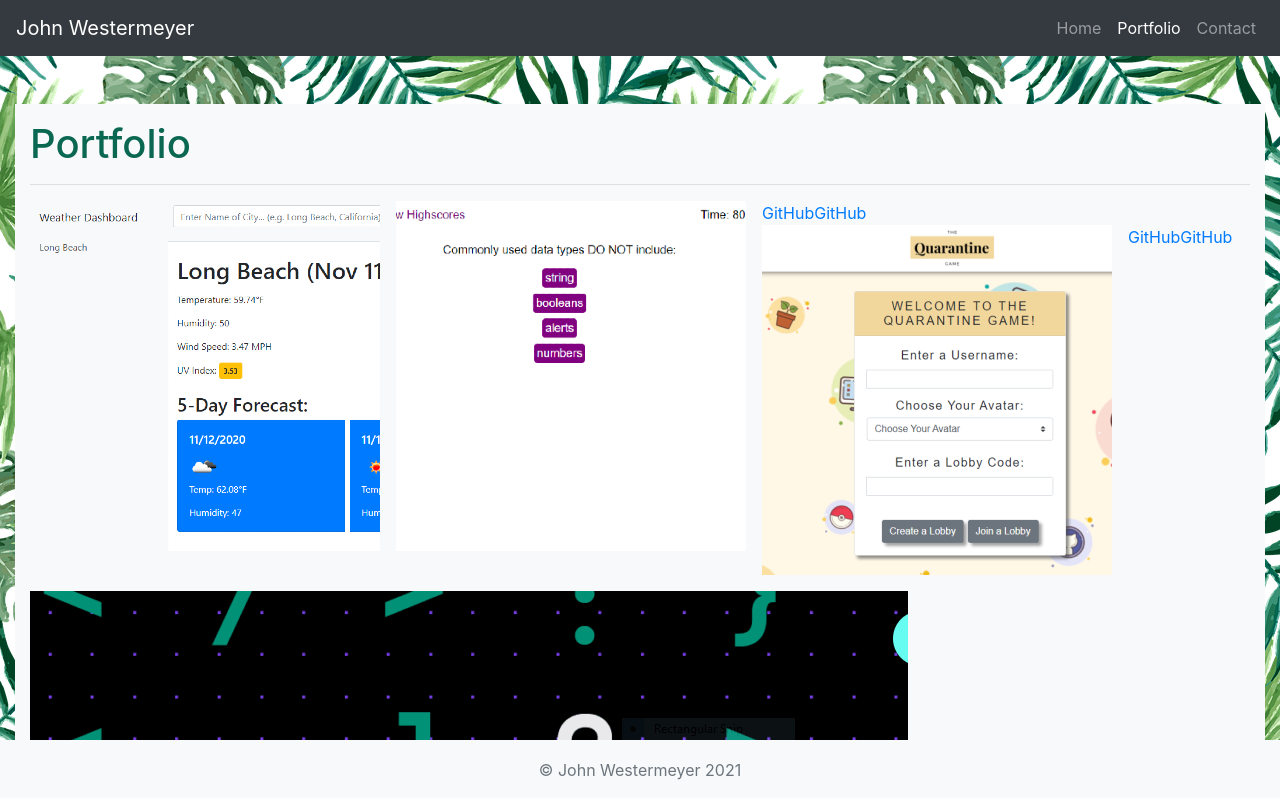
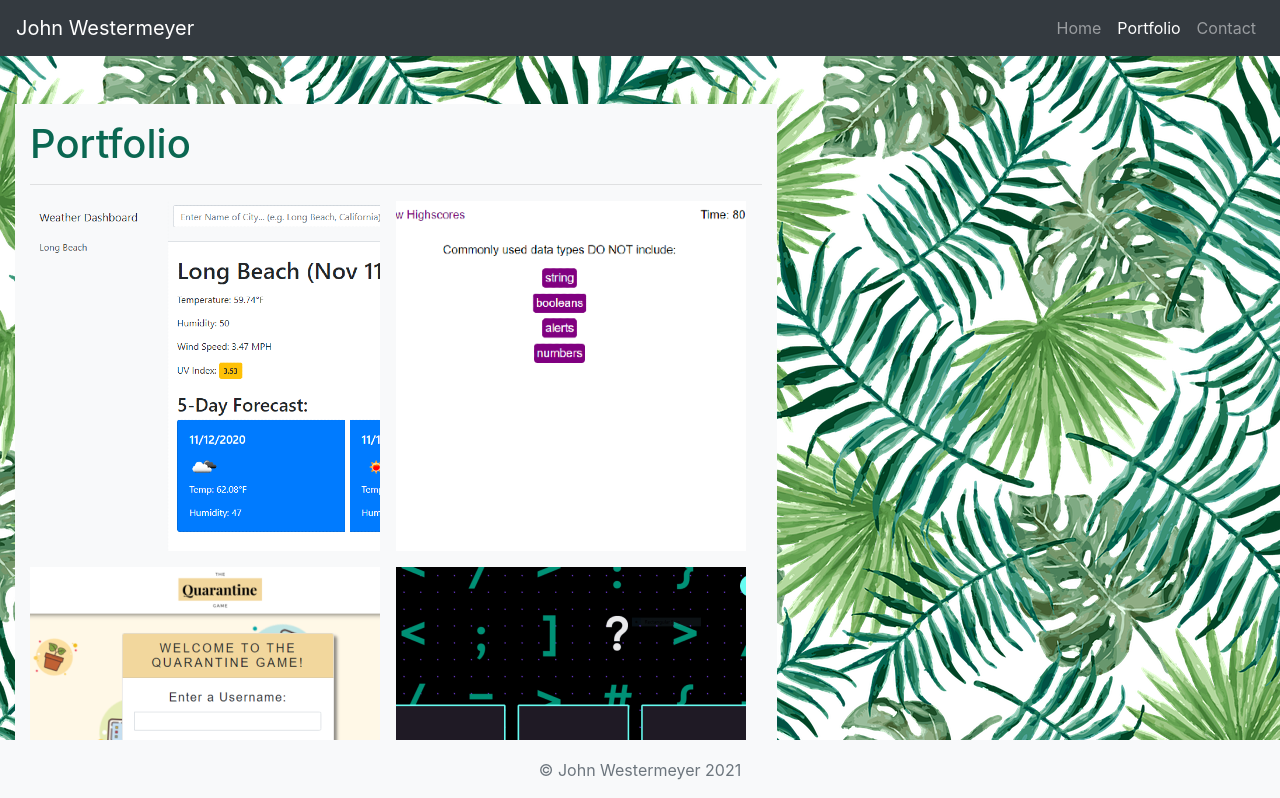
Before and after one commit to johnwestermeyer/ReactPortfolio, a React (Create React App) app: page /#/portfolio in a window 1280 px wide. Shown: the top 798 px of the page. Built offline with nearby package versions, Linux system fonts and the light colour scheme.

Commit message:
small update

```diff
--- a/src/components/Project.js
+++ b/src/components/Project.js
@@ -3,10 +3,9 @@ import React from 'react';
 function Project(props) {
     return(
         <>
-        <a href={props.link}>
+        <a href={props.git}>
             <img src={props.img} alt={props.alt} className="image-fluid float-left mr-3 mb-3"/>
         </a>
-        <a href={props.git}>GitHub</a>
         </>
     )
 
```
Also changed, not shown: src/assets/snippet.png, 1 other file (tests, documents, lock files or other folders).
